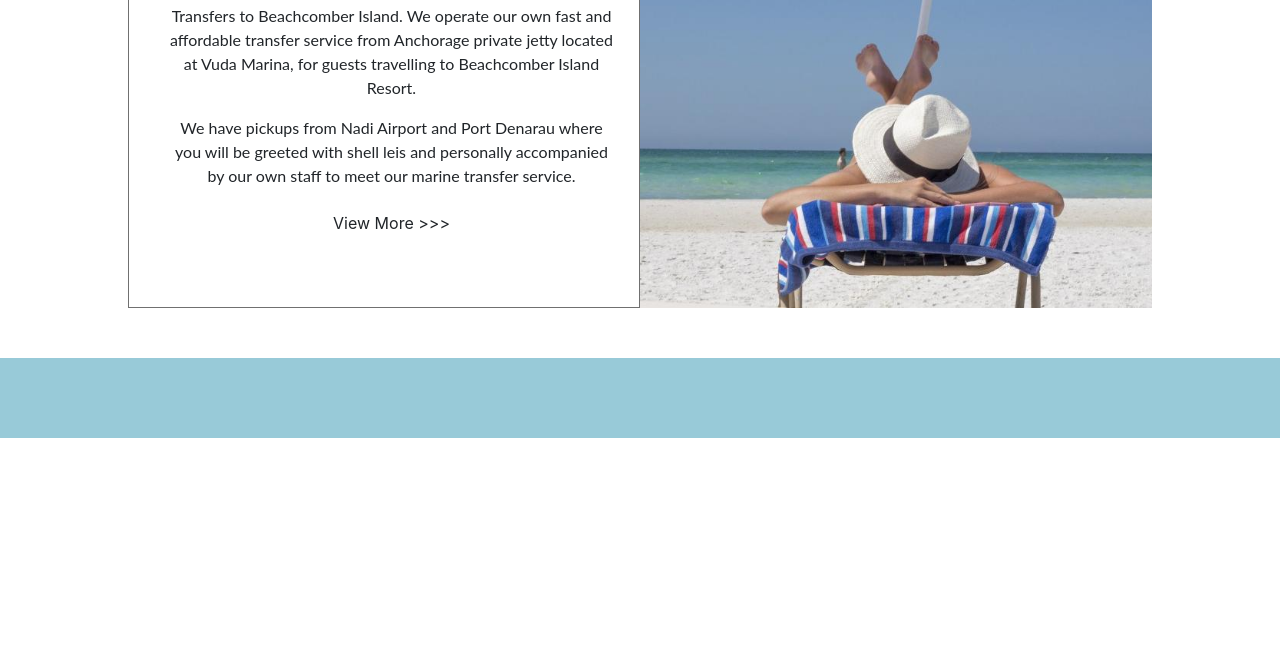
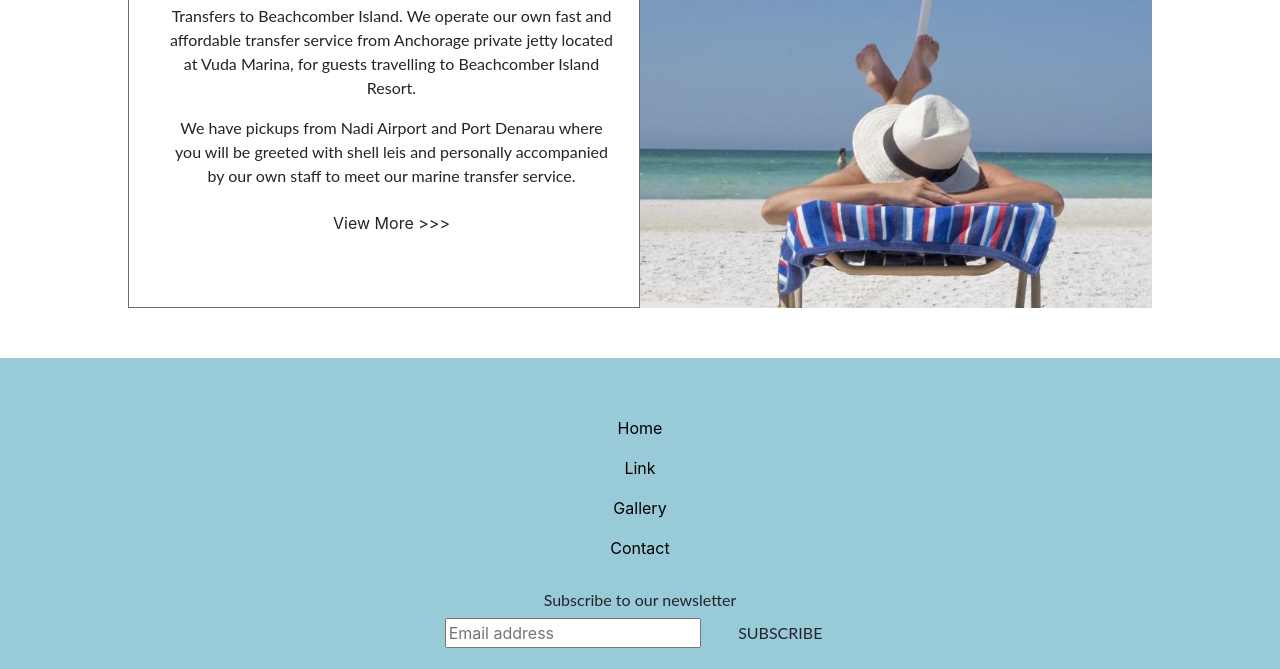
Before and after one commit to BCIT-New-Media-Web-development/MDIA-3305, a plain HTML site: page index.html in a window 1280 px wide. Shown: the part 4688-5357 px from the top of the page. Before the commit the page ends 5126 px from the top, so only its background shows below. Drawn offline with nearby package versions, Linux system fonts and the light colour scheme; files that its build step writes are made by us from their sources; files whose address does not match are found by name.

Commit message:
add footer

```diff
--- a/index.html
+++ b/index.html
@@ -153,6 +153,36 @@
 			</div>
 		</section>
         <footer>
+			<ul class="nav flex-column">
+				<li class="nav-item">
+				  <a class="nav-link" href="#gallery">Home</a>
+				</li>
+				<li class="nav-item">
+				  <a class="nav-link" href="#">Link</a>
+				</li>
+				<li class="nav-item">
+				  <a class="nav-link" href="#gallery">Gallery</a>
+				</li>
+				<li class="nav-item">
+				  <a class="nav-link" href="#contact">Contact</a>
+				</li>
+			</ul>
+			<p class="content">Subscribe to our newsletter</p>
+			<div class="subscribe-bar">
+				<input type="email" id="email-address" class="email-address" name="email-address" placeholder="Email address">
+				<button type="button" class="btn btn-subscribe">SUBSCRIBE</button>
+			</div>
+			<div class="social-icons">
+				<ul>
+					<li >
+						<a href="#"><img src="images/pennyimages/facebook-icon.png" alt="facebook icon"></a>
+					  </li>
+					  <li>
+						<a href="#"><img src="images/pennyimages/instagram.png" alt="Instagram icon"></a>
+					  </li>
+				</ul>
+			</div>
+			<p>Copyright 2021 © Reserved by TAKANORI FUJIKI, Riaz Ali, Penny Li, Farley, Stephen</p>
 		</footer>
 		<script src="https://ajax.googleapis.com/ajax/libs/jquery/1.11.3/jquery.min.js"></script>
     	<script src="js/bootstrap.min.js"></script>
```
